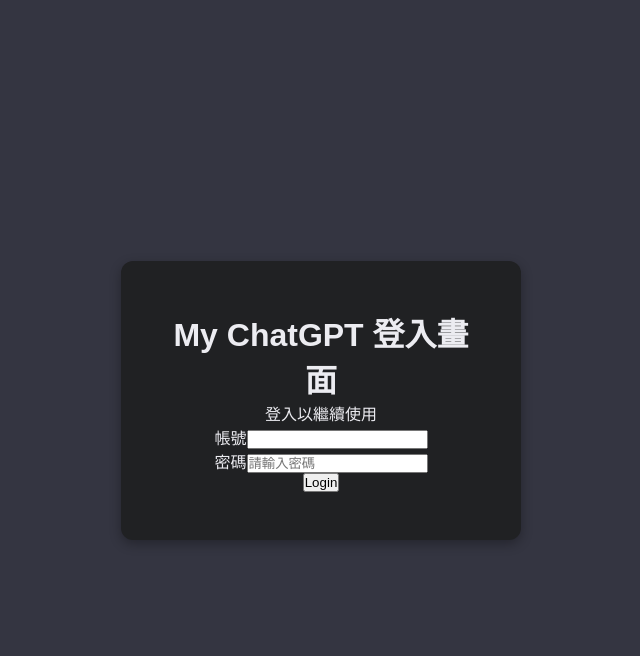
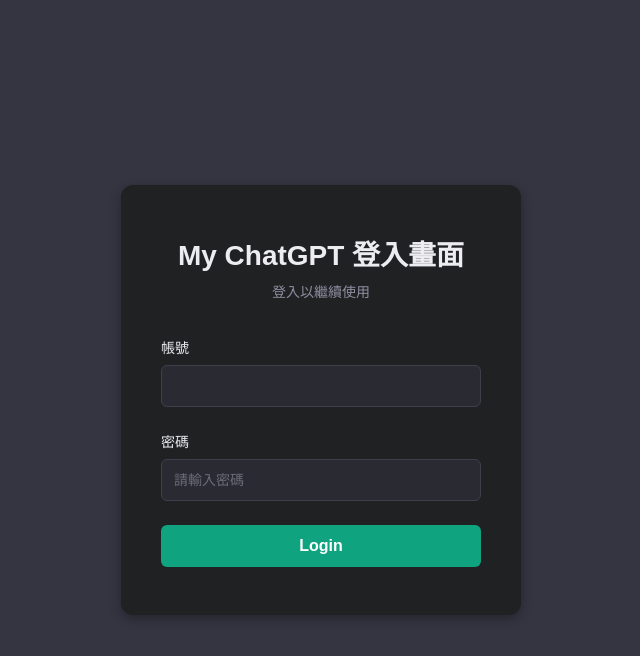
Before and after one commit to jizang/MyCustomizeGPT20251210, a Flask app: page /login in a window 1280 px wide. Shown: the top 656 px of the page, without its empty margins (319-959 px from the left). Run offline with Flask 3, Linux system fonts and the light colour scheme.

Commit message:
變更 login 畫面 part#4 other component

```diff
--- a/templates/login.html
+++ b/templates/login.html
@@ -32,6 +32,77 @@
             width: 100%;
             max-width: 400px;
             text-align: center;
+        }
+
+        .login-header {
+            text-align: center;
+            margin-bottom: 36px;
+        }
+
+        .login-header h1 {
+            font-weight: 600;
+            font-size: 28px;
+            margin-bottom: 8px;
+            color: #ececf1;
+        }
+
+        .login-header p {
+            font-size: 14px;
+            color: #8e8ea0;
+        }
+
+        .input-group {
+            margin-bottom: 24px;
+            text-align: left;
+        }
+
+        .input-group label {
+            display: block;
+            margin-bottom: 8px;
+            font-size: 14px;
+            color: #ececf1;
+        }
+
+        .input-group input {
+            width: 100%;
+            padding: 12px;
+            border: 1px solid #3e3f4b;
+            border-radius: 6px;
+            background-color: #2a2b32;
+            color: #ececf1;
+            font-size: 14px;
+        }
+
+        .input-group input:focus {
+            border-color: #10a37f;
+            outline: none;
+        }
+
+        .input-group input::placeholder {
+            color: #6b6c77;
+        }
+
+        #loginButton {
+            width: 100%;
+            padding: 12px;
+            background-color: #10a37f;
+            border: none;
+            border-radius: 6px;
+            color: #ffffff;
+            font-size: 16px;
+            font-weight: 600;
+            cursor: pointer;
+            transition: background-color 0.3s ease;
+        }
+
+        .success-message {
+            color: #4caf50;
+            margin-top: 16px;
+        }
+
+        .failure-message {
+            color: #f44336;
+            margin-top: 16px;
         }
     </style>
 
@@ -78,14 +149,14 @@
 
 <body>
     <div class="login-container">
-        <div>
+        <div class="login-header">
             <h1>My ChatGPT 登入畫面</h1>
             <p>登入以繼續使用</p>
         </div>
-        <div>
+        <div class="input-group">
             <label>帳號</label><input id="account">
         </div>
-        <div>
+        <div class="input-group">
             <label>密碼</label><input id="password" type="password" placeholder="請輸入密碼">
         </div>
 
```
